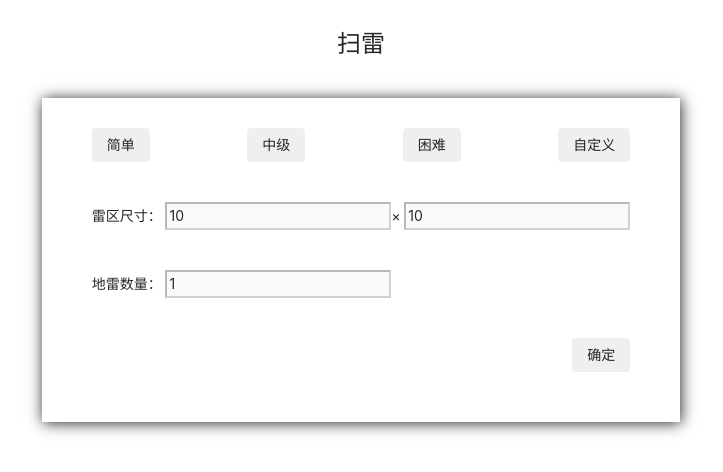
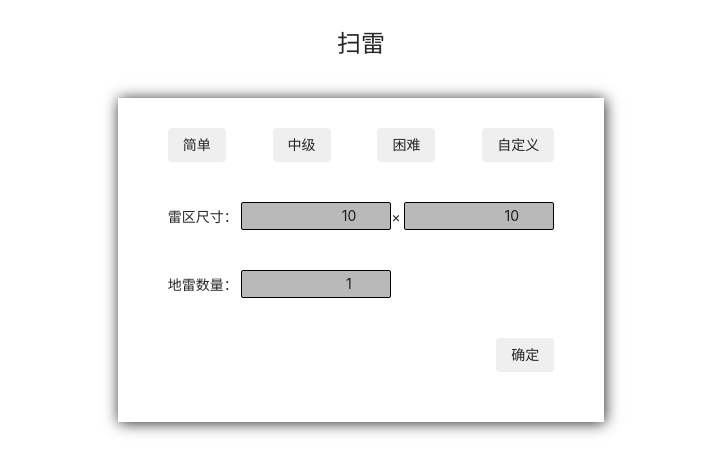
Before and after one commit to enpitsuLin/Vue-minesweeper, a Vue app: page / in a window 1280 px wide. Shown: the top 472 px of the page, without its empty margins (279-1002 px from the left). Built offline with nearby package versions, Linux system fonts and the light colour scheme.

Commit message:
调整样式

```diff
--- a/src/components/game.vue
+++ b/src/components/game.vue
@@ -3,7 +3,13 @@
     <div class="title">扫雷</div>
     <Dialog :title="dialog.title" :content="dialog.content" ref="dialog"></Dialog>
     <setting v-show="!isStart" @handleStart="handleStart"></setting>
-    <Minebroad @showdialog="showdialog" v-show="isStart" :level="level" @back="back"></Minebroad>
+    <Minebroad
+      @showdialog="showdialog"
+      v-show="isStart"
+      :level="level"
+      @back="back"
+      ref="minebroad"
+    ></Minebroad>
   </div>
 </template>
 
@@ -34,8 +40,9 @@ export default {
     handleStart(data) {
       this.isStart = true;
       this.level = data;
+      this.$refs.init()
     },
-    back(){
+    back() {
       this.isStart = false;
     }
   }
--- a/src/components/minebroad.vue
+++ b/src/components/minebroad.vue
@@ -76,8 +76,12 @@ export default {
   methods: {
     back() {
       this.$emit("back");
+      this.init()
     },
     reset() {
+      this.init();
+    },
+    init(){
       this.state = { dead: false, win: false, time: 0 };
       this.mineCount = { open: 0, mark: 0 };
       this.interval = clearInterval(this.interval);
@@ -225,7 +229,7 @@ export default {
     }
   },
   mounted() {
-    this.initboard();
+    this.init()
   },
   destroyed() {
     clearInterval(this.interval);
--- a/src/components/setting.vue
+++ b/src/components/setting.vue
@@ -8,12 +8,12 @@
     </div>
     <div class="size">
       雷区尺寸：
-      <input type="number" v-model="size[0]" min="8" :disabled="level!=='custom'">×
-      <input type="number" v-model="size[1]" min="8" :disabled="level!=='custom'">
+      <input type="number" v-model="size[0]" min="8" max="50" :disabled="level!=='custom'">×
+      <input type="number" v-model="size[1]" min="8" max="50" :disabled="level!=='custom'">
     </div>
     <div class="mine">
       地雷数量：
-      <input type="number" v-model="mine" min="1" :disabled="level!=='custom'">
+      <input type="number" v-model="mine" min="1" :max="maxmine" :disabled="level!=='custom'">
     </div>
     <div class="bottom">
       <button class="confirm" @click="confirm">确定</button>
@@ -31,6 +31,9 @@ export default {
     };
   },
   methods: {
+    maxmine() {
+      return this.size[0] * this.size[1] - 1;
+    },
     handleLv(item) {
       this.level = item;
       let height = item === "easy" ? 10 : 16,
@@ -45,7 +48,6 @@ export default {
     },
     confirm() {
       const data = { name: this.level, size: this.size, mineTotal: this.mine };
-      console.log(data);
       this.$emit("handleStart", data);
     }
   }
@@ -68,5 +70,22 @@ export default {
     text-align: right;
     margin-bottom: 0;
   }
+  input {
+    width: 150px;
+    text-indent: 80px;
+    outline: 0;
+    border: 1px solid #000;
+    border-radius: 2px;
+    height: 28px;
+    text-align: center;
+    transition-duration: 0.4s;
+    &:focus {
+      box-shadow: 2px 2px 8px #111;
+      text-indent: 70px;
+    }
+    &:disabled {
+      background-color: #64646473;
+    }
+  }
 }
 </style>
```
Also changed, not shown: 7 other files (tests, documents, lock files or other folders).
